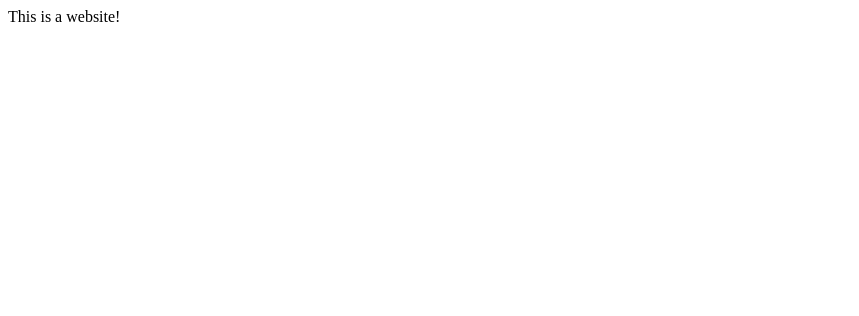
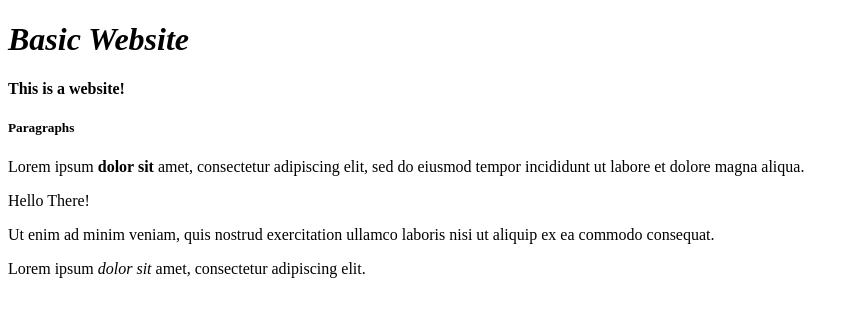
Before and after one commit to sfaruk2001/html-boilerplate, a plain HTML site: page index.html in a window 1280 px wide. Shown: the whole page, without its empty margins (0-859 px from the left). Drawn offline with Linux system fonts and the light colour scheme.

Commit message:
Commit practice element tags strong, em, headings and body, paragraphs, etc

```diff
--- a/index.html
+++ b/index.html
@@ -1,3 +1,4 @@
+<!--A comment at the top-->
 <!DOCTYPE html>
 <html lang="en">
     <head>
@@ -5,6 +6,19 @@
         <title>My First Website</title>
     </head>
     <body>
-        This is a website!
+        <!-- I am a comment -->
+        <h1><em>Basic Website</em></h1>
+        <strong>This is a website!</strong>
+        <h5>Paragraphs</h5>
+        <p>
+            Lorem ipsum <strong>dolor sit</strong> amet, consectetur adipiscing elit, sed do eiusmod tempor
+  incididunt ut labore et dolore magna aliqua.
+        </p>
+        Hello There!
+        <p>Ut enim ad minim veniam, quis nostrud exercitation ullamco laboris
+            nisi ut aliquip ex ea commodo consequat.
+        </p>
+        <p>Lorem ipsum <em>dolor sit</em> amet, consectetur adipiscing elit.</p>
+
     </body>
 </html>
```
